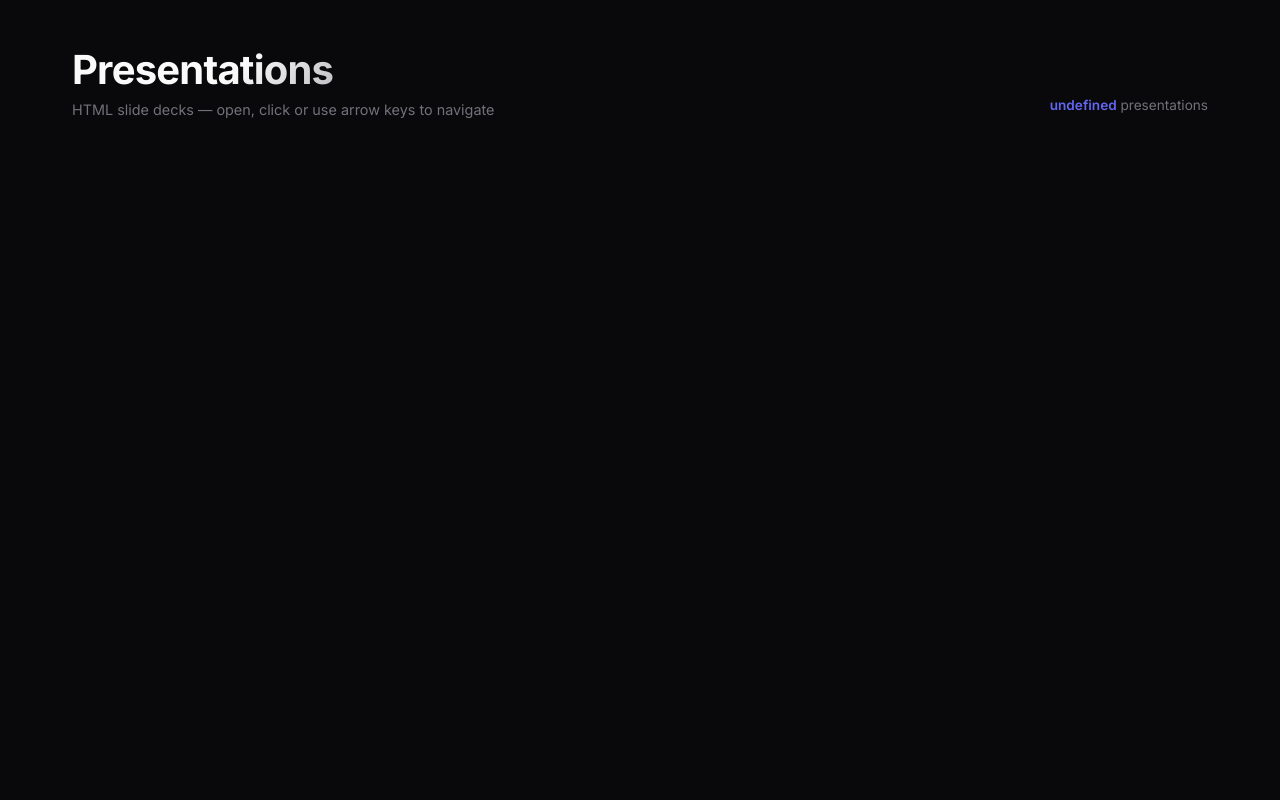
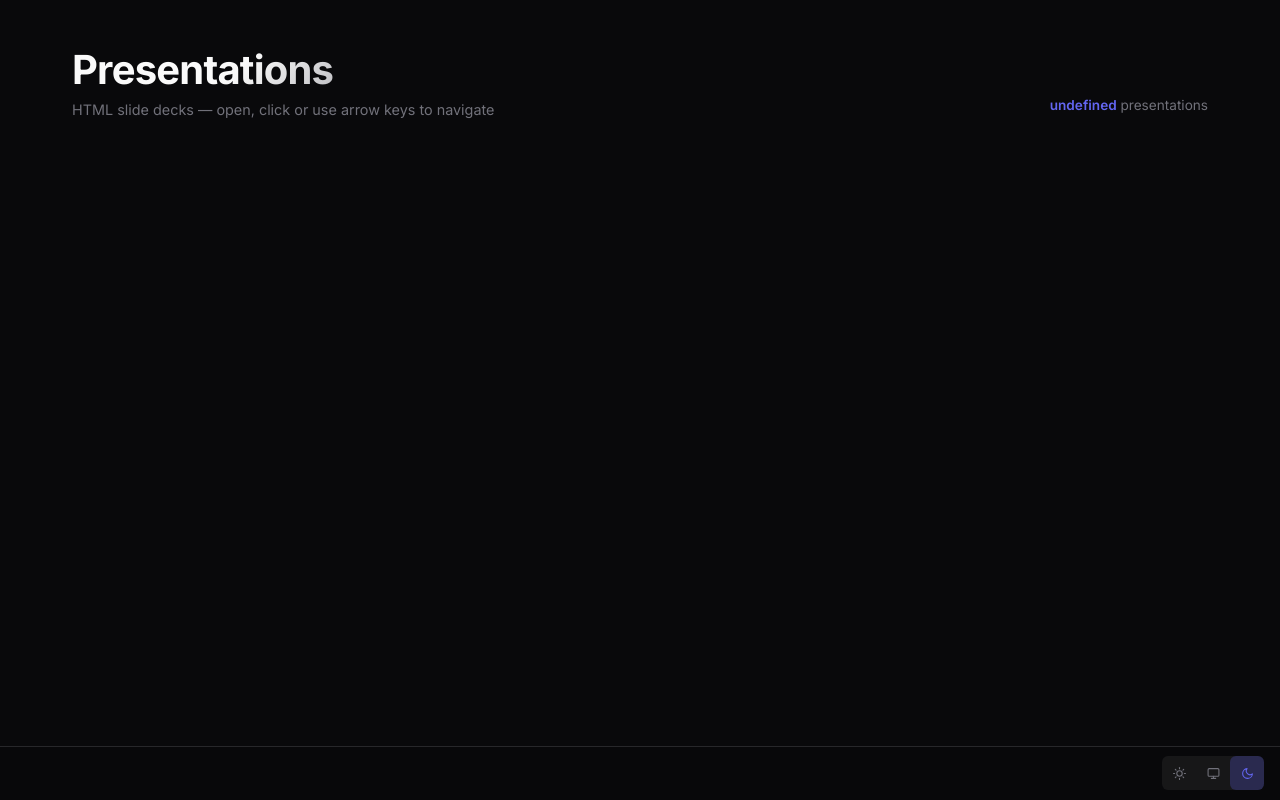
Before and after one commit to sumtopmus/gridcom-slides, a website built with Vite: page index.html in a window 1280 px wide. Built offline with nearby package versions, Linux system fonts and the light colour scheme.

Commit message:
Add dark/light/system switch to the home page

```diff
--- a/index.html
+++ b/index.html
@@ -13,6 +13,19 @@
     />
     <link rel="stylesheet" href="/src/styles/global.css" />
     <link rel="stylesheet" href="/src/styles/index.css" />
+    <!-- Apply stored color mode before first paint to prevent dark/light flash -->
+    <script>
+      (function () {
+        var m = localStorage.getItem('colorMode')
+        document.documentElement.classList.add(
+          m === 'light' || m === 'system' ? 'theme-' + m : 'theme-dark'
+        )
+        document.documentElement.style.setProperty(
+          '--theme-index',
+          m === 'light' ? '0' : m === 'system' ? '1' : '2'
+        )
+      })()
+    </script>
   </head>
   <body>
     <header class="site-header">
@@ -27,6 +40,33 @@
       <div class="presentations-grid" id="presentations-grid"></div>
     </main>
 
+    <div id="bottom-bar">
+      <div id="theme-switch" title="Color mode">
+        <span id="theme-thumb"></span>
+        <button class="theme-opt" data-mode="light" title="Light">
+          <svg width="13" height="13" viewBox="0 0 24 24" fill="none" stroke="currentColor" stroke-width="2" stroke-linecap="round" stroke-linejoin="round">
+            <circle cx="12" cy="12" r="5"/>
+            <line x1="12" y1="1" x2="12" y2="3"/><line x1="12" y1="21" x2="12" y2="23"/>
+            <line x1="4.22" y1="4.22" x2="5.64" y2="5.64"/><line x1="18.36" y1="18.36" x2="19.78" y2="19.78"/>
+            <line x1="1" y1="12" x2="3" y2="12"/><line x1="21" y1="12" x2="23" y2="12"/>
+            <line x1="4.22" y1="19.78" x2="5.64" y2="18.36"/><line x1="18.36" y1="5.64" x2="19.78" y2="4.22"/>
+          </svg>
+        </button>
+        <button class="theme-opt" data-mode="system" title="System">
+          <svg width="13" height="13" viewBox="0 0 24 24" fill="none" stroke="currentColor" stroke-width="2" stroke-linecap="round" stroke-linejoin="round">
+            <rect x="2" y="3" width="20" height="14" rx="2"/>
+            <line x1="8" y1="21" x2="16" y2="21"/>
+            <line x1="12" y1="17" x2="12" y2="21"/>
+          </svg>
+        </button>
+        <button class="theme-opt" data-mode="dark" title="Dark">
+          <svg width="13" height="13" viewBox="0 0 24 24" fill="none" stroke="currentColor" stroke-width="2" stroke-linecap="round" stroke-linejoin="round">
+            <path d="M21 12.79A9 9 0 1 1 11.21 3 7 7 0 0 0 21 12.79z"/>
+          </svg>
+        </button>
+      </div>
+    </div>
+
     <script type="module" src="/src/main.ts"></script>
   </body>
 </html>
--- a/src/main.ts
+++ b/src/main.ts
@@ -1,5 +1,34 @@
 import { presentations } from './registry'
 import type { PresentationMeta } from './types'
+
+// ── Color mode ──────────────────────────────────────────────────────────────
+
+type ColorMode = 'dark' | 'light' | 'system'
+
+let colorMode: ColorMode = (() => {
+  const stored = localStorage.getItem('colorMode')
+  return stored === 'light' || stored === 'system' ? stored : 'dark'
+})()
+
+const themeSwitch = document.getElementById('theme-switch')!
+const themeOpts = Array.from(document.querySelectorAll<HTMLButtonElement>('.theme-opt'))
+
+function applyColorMode(): void {
+  document.documentElement.classList.remove('theme-dark', 'theme-light', 'theme-system')
+  document.documentElement.classList.add(`theme-${colorMode}`)
+  const index = ['light', 'system', 'dark'].indexOf(colorMode)
+  themeSwitch.style.setProperty('--theme-index', String(index))
+  themeOpts.forEach((btn) => btn.classList.toggle('active', btn.dataset.mode === colorMode))
+}
+
+function setColorMode(mode: ColorMode): void {
+  colorMode = mode
+  localStorage.setItem('colorMode', colorMode)
+  applyColorMode()
+}
+
+themeOpts.forEach((btn) => btn.addEventListener('click', () => setColorMode(btn.dataset.mode as ColorMode)))
+applyColorMode()
 
 function formatDate(iso?: string): string {
   if (!iso) return ''
--- a/src/styles/index.css
+++ b/src/styles/index.css
@@ -35,6 +35,91 @@
   padding-bottom: 0.25rem;
 }
 
+/* Bottom bar */
+#bottom-bar {
+  position: fixed;
+  bottom: 0;
+  left: 0;
+  right: 0;
+  z-index: 100;
+  display: flex;
+  align-items: center;
+  justify-content: flex-end;
+  padding: 0.6rem 1rem;
+  background: rgba(9, 9, 11, 0.85);
+  backdrop-filter: blur(12px);
+  -webkit-backdrop-filter: blur(12px);
+  border-top: 1px solid var(--color-border);
+}
+
+html.theme-light #bottom-bar,
+html.theme-system #bottom-bar {
+  background: rgba(250, 250, 250, 0.9);
+}
+
+@media (prefers-color-scheme: light) {
+  html.theme-system #bottom-bar {
+    background: rgba(250, 250, 250, 0.9);
+  }
+}
+
+/* Theme segmented slider */
+#theme-switch {
+  position: relative;
+  display: inline-flex;
+  align-items: center;
+  height: 34px;
+  background: rgba(255, 255, 255, 0.06);
+  border-radius: var(--radius-sm);
+  flex-shrink: 0;
+}
+
+html.theme-light #theme-switch,
+html.theme-system #theme-switch {
+  background: rgba(0, 0, 0, 0.06);
+}
+
+@media (prefers-color-scheme: light) {
+  html.theme-system #theme-switch {
+    background: rgba(0, 0, 0, 0.06);
+  }
+}
+
+#theme-thumb {
+  position: absolute;
+  top: 0;
+  left: 0;
+  width: 34px;
+  height: 34px;
+  border-radius: var(--radius-sm);
+  background: rgba(99, 102, 241, 0.25);
+  transform: translateX(calc(var(--theme-index, 2) * 34px));
+  transition: transform var(--transition-base);
+  pointer-events: none;
+}
+
+.theme-opt {
+  position: relative;
+  z-index: 1;
+  display: inline-flex;
+  align-items: center;
+  justify-content: center;
+  width: 34px;
+  height: 34px;
+  border-radius: var(--radius-sm);
+  color: var(--color-text-muted);
+  transition: color var(--transition-fast);
+  flex-shrink: 0;
+}
+
+.theme-opt:hover {
+  color: var(--color-text-primary);
+}
+
+.theme-opt.active {
+  color: var(--color-accent);
+}
+
 .presentation-count span {
   color: var(--color-accent);
   font-weight: 600;
@@ -44,7 +129,7 @@
 main {
   max-width: 1200px;
   margin: 0 auto;
-  padding: 0 2rem 4rem;
+  padding: 0 2rem 6rem;
 }
 
 .presentations-grid {
```
